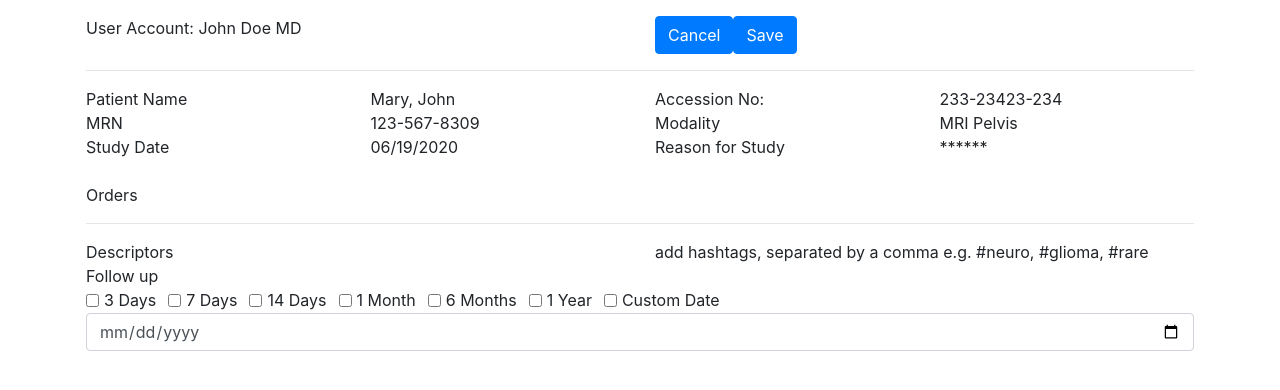
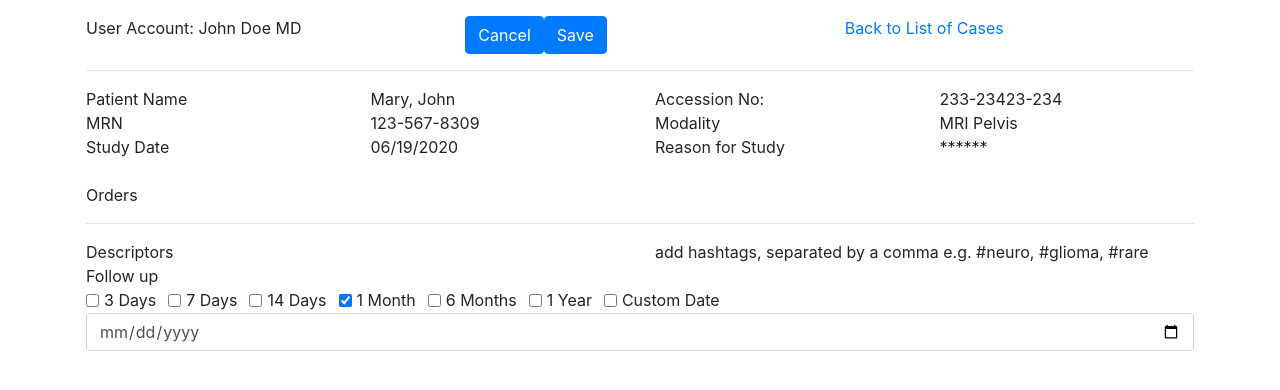
Before and after one commit to chafey/RadiologyCaseTracker, a React (Create React App) app: page / in a window 1280 px wide. Shown: the top 390 px of the page. Built offline with nearby package versions, Linux system fonts and the light colour scheme.

Commit message:
Added additional UI elements for viewing case list

```diff
--- a/src/Landing.js
+++ b/src/Landing.js
@@ -14,6 +14,9 @@ const Landing = () => (
       <Col>
         <Button>Cancel</Button>
         <Button>Save</Button>
+      </Col>
+      <Col>
+      <a href="cases">Back to List of Cases</a>
       </Col>
     </Row>
     <hr></hr>
@@ -52,7 +55,7 @@ const Landing = () => (
         <Form.Check inline label="3 Days" type="checkbox" id={`inline-checkbox-1`} />
         <Form.Check inline label="7 Days" type="checkbox" id={`inline-checkbox-2`} />
         <Form.Check inline label="14 Days" type="checkbox" id={`inline-checkbox-3`} />
-        <Form.Check inline label="1 Month" type="checkbox" id={`inline-checkbox-4`} />
+        <Form.Check inline label="1 Month" type="checkbox" id={`inline-checkbox-4`} checked/>
         <Form.Check inline label="6 Months" type="checkbox" id={`inline-checkbox-5`} />
         <Form.Check inline label="1 Year" type="checkbox" id={`inline-checkbox-6`} />
         <Form.Check inline label="Custom Date" type="checkbox" id={'inline-checkbox-7'} />
```
